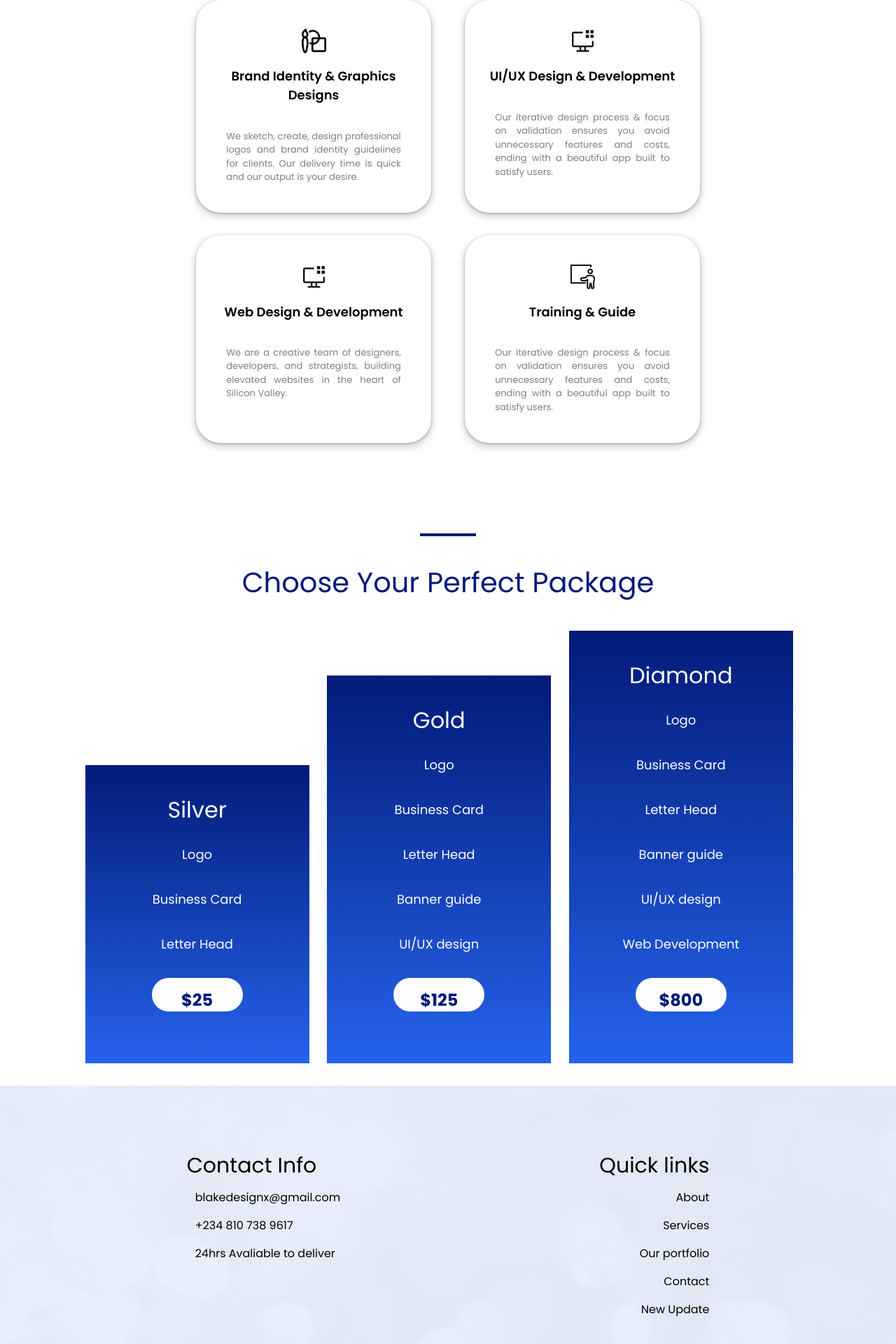
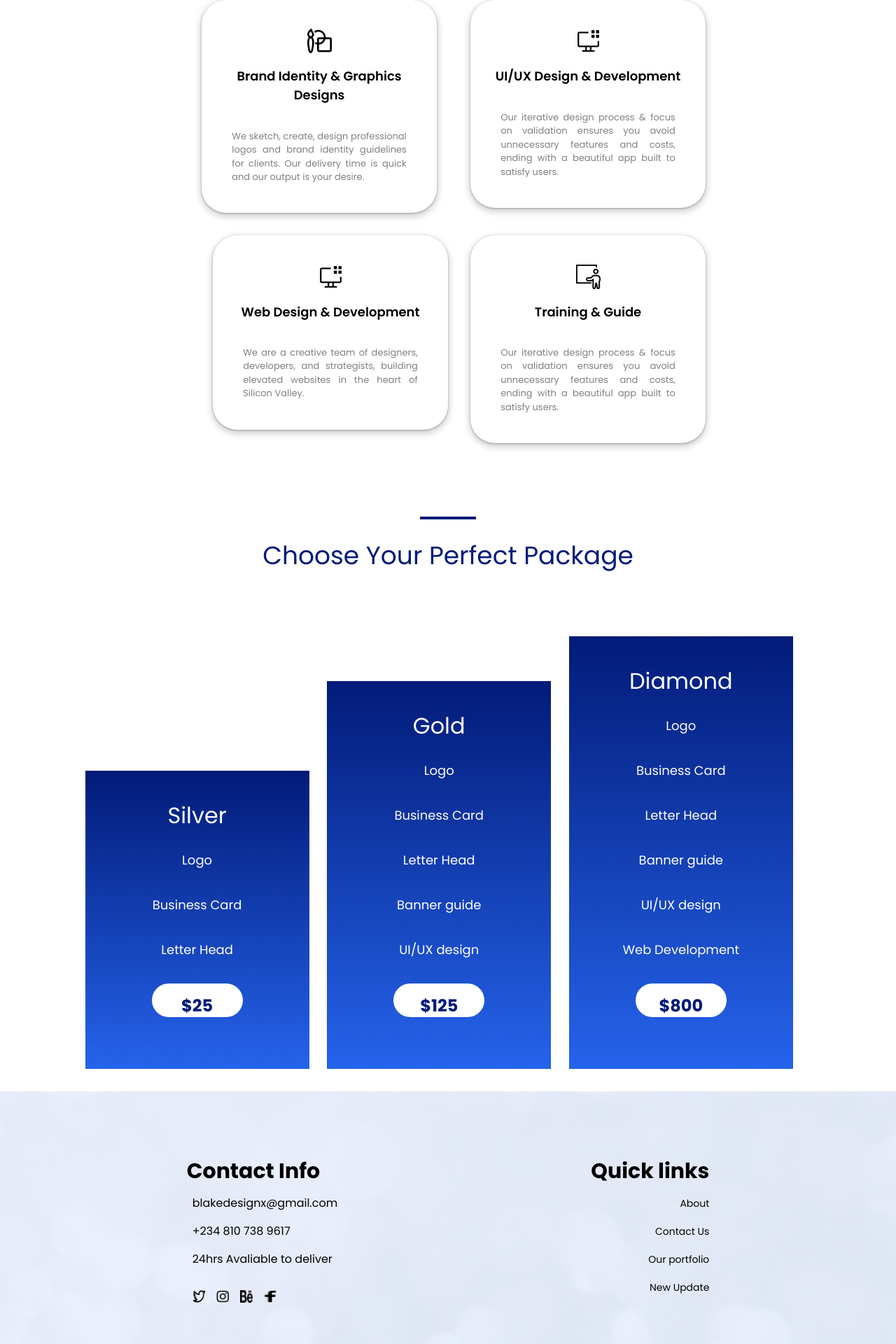
Before and after one commit to youngmikec/Blake-design, a Next.js app: page /booknow in a window 1280 px wide. Shown: the part 764-2684 px from the top of the page at 70% size. Built offline with nearby package versions, Linux system fonts and the light colour scheme.

Commit message:
fixing mobile responsiveness

```diff
--- a/components/achievement/index.tsx
+++ b/components/achievement/index.tsx
@@ -40,26 +40,26 @@ const Achievement = () => {
                     <h1 className="h1 text-light">What we acheived</h1>
                 </div>
 
-                <div className='flex justify-between mt-36'>
-                <div className='flex-1 text-center'>
+                <div className='grid grid-cols-2 sm:grid-cols-2 md:grid-cols-4 lg:grid-cols-4 mt-20'>
+                <div className='text-center'>
                     <Image src={'/images/Vectorlaptop.png'} height="60px" width="60px" alt="achievement icon" />
                     <h1 className='h1'>{projectsCount}</h1>
                     <p>Completed Projects</p>
                 </div>
 
-                <div className={`flex-1 text-center`}>
+                <div className={`text-center`}>
                     <Image src={'/images/Vectorsmiley.png'} height="60px" width="60px" alt="achievement icon" />
                     <h1 className='h1'>{clientsCount}</h1>
                     <p>Happy Clients</p>
                 </div>
 
-                <div className='flex-1 text-center'>
+                <div className='text-center'>
                     <Image src={'/images/Vectorwheel.png'} height="60px" width="60px" alt="achievement icon" />
                     <h1 className='h1'>{supportCount}</h1>
                     <p>Client Support</p>
                 </div>
 
-                <div className='flex-1 text-center'>
+                <div className='text-center'>
                     <Image src={'/images/Vectordrop.png'} height="60px" width="60px" alt="achievement icon" />
                     <h1 className='h1'>{experienceCount}</h1>
                     <p>Years Of Experience</p>
--- a/components/footer/footer.tsx
+++ b/components/footer/footer.tsx
@@ -7,15 +7,17 @@ export default function Footer () {
         <>
             <div className={`${styles.footerWrapper} mb-0`}>
                 <div className={`${styles.overlay} text-center`}>
-                    <div className='lg:w-7/12 sm:w-9/12 w-10/12 mt-24 mx-auto'>
+                    <div className='lg:w-7/12 sm:w-9/12 w-11/12 mt-24 mx-auto'>
                         <div className='flex justify-between'>
                             <div className='flex-1 text-left'>
-                                <h1 className='lg:text-3xl text-xl'>Contact Info</h1>
+                                <h1 className='lg:text-3xl text-xl'>
+                                    <b>Contact Info</b>
+                                </h1>
                                 <div className=''>
                                     <p className={`my-4 ${styles.navButton}`}>
                                         <Link href="/">
                                             <a>
-                                                <span className='mr-3'><i className="fa fa-envelope-o" aria-hidden="true"></i></span>
+                                                <span className='mr-2 text-sm'><i className="fa fa-envelope-o" aria-hidden="true"></i></span>
                                                 blakedesignx@gmail.com
                                             </a>
                                         </Link>
@@ -23,7 +25,7 @@ export default function Footer () {
                                     <p className={`my-4 ${styles.navButton}`}>
                                         <Link href="/">
                                             <a>
-                                                <span className='mr-3'><i className="fa fa-phone" aria-hidden="true"></i></span>
+                                                <span className='mr-2 text-sm'><i className="fa fa-phone" aria-hidden="true"></i></span>
                                                 +234 810 738 9617
                                             </a>
                                         </Link>
@@ -31,48 +33,78 @@ export default function Footer () {
                                     <p className={`my-4 ${styles.navButton}`}>
                                         <Link href="/">
                                             <a>
-                                                <span className='mr-3'><i className="fa fa-clock-o" aria-hidden="true"></i></span>
+                                                <span className='mr-2 text-sm'><i className="fa fa-clock-o" aria-hidden="true"></i></span>
                                                 24hrs Avaliable to deliver
                                             </a>
                                         </Link>
                                     </p>
                                 </div>
+                                <div className='mt-1 text-black pt-4'>
+                                    <span className="mx-2">
+                                        <Link href="#">
+                                            <a>
+                                                <Image src='/images/vectortwitter-dark.png' width="18.33px" height="18.33px" alt="twitter account"/>
+                                            </a>
+                                        </Link>
+                                    </span>
+
+                                    <span className="mx-2">
+                                        <Link href="#">
+                                            <a>
+                                                <Image src='/images/vectorinsta-dark.png' width="18.33px" height="18.33px" alt="instagram account"/>
+                                            </a>
+                                        </Link>
+                                    </span>
+                                    <span className="mx-2">
+                                        <Link href="#">
+                                            <a>
+                                                <Image src='/images/vectorbehance-dark.png' width="18.33px" height="18.33px" alt="instagram account"/>
+                                            </a>
+                                        </Link>
+                                    </span>
+                                    <span className="mx-2">
+                                        <Link href="#">
+                                            <a>
+                                                <Image src='/images/Vectorfacebook-dark.png' width="18.33px" height="18.33px" alt="facebook account"/>
+                                            </a>
+                                        </Link>
+                                    </span>
+
+                                </div>
                             </div>
 
                             <div className='flex-1 text-right'>
-                                <h1 className='lg:text-3xl text-xl'>Quick links</h1>
+                                <h1 className='lg:text-3xl text-xl'>
+                                    <b>Quick links</b>
+                                </h1>
                                 <div className=''>
                                     <p className={`my-4 ${styles.navButton}`}>
                                         <Link href="/about">
-                                            <a>
+                                            <a className='text-sm'>
                                                 About
                                             </a>
                                         </Link>
                                     </p>
+
                                     <p className={`my-4 ${styles.navButton}`}>
-                                        <Link href="/services">
-                                            <a>
-                                                Services
+                                        <Link href="/contact">
+                                            <a className='text-sm'>
+                                                Contact Us
                                             </a>
                                         </Link>
                                     </p>
+
                                     <p className={`my-4 ${styles.navButton}`}>
                                         <Link href="/portfolio">
-                                            <a>
+                                            <a className='text-sm'>
                                                 Our portfolio
                                             </a>
                                         </Link>
                                     </p>
-                                    <p className={`my-4 ${styles.navButton}`}>
-                                        <Link href="/contact">
-                                            <a>
-                                                Contact
-                                            </a>
-                                        </Link>
-                                    </p>
+
                                     <p className={`my-4 ${styles.navButton}`}>
                                         <Link href="/updates">
-                                            <a>
+                                            <a className='text-sm'>
                                                 New Update
                                             </a>
                                         </Link>
@@ -84,38 +116,7 @@ export default function Footer () {
                     </div>
 
                     <div className='lg:w-7/12 sm:w-9/12 w-10/12 mt-24 mx-auto lg:text-center text-left'>
-                        <div className='mt-4 text-black pt-8'>
-                            <span className="mx-4">
-                                <Link href="#">
-                                    <a>
-                                        <Image src='/images/vectortwitter-dark.png' width="18.33px" height="18.33px" alt="twitter account"/>
-                                    </a>
-                                </Link>
-                            </span>
 
-                            <span className="mx-4">
-                                <Link href="#">
-                                    <a>
-                                        <Image src='/images/vectorinsta-dark.png' width="18.33px" height="18.33px" alt="instagram account"/>
-                                    </a>
-                                </Link>
-                            </span>
-                            <span className="mx-4">
-                                <Link href="#">
-                                    <a>
-                                        <Image src='/images/vectorbehance-dark.png' width="18.33px" height="18.33px" alt="instagram account"/>
-                                    </a>
-                                </Link>
-                            </span>
-                            <span className="mx-4">
-                                <Link href="#">
-                                    <a>
-                                        <Image src='/images/Vectorfacebook-dark.png' width="18.33px" height="18.33px" alt="facebook account"/>
-                                    </a>
-                                </Link>
-                            </span>
-
-                        </div>
                     </div>
                 </div>
             </div>
--- a/components/nav-bar/nav-bar.module.css
+++ b/components/nav-bar/nav-bar.module.css
@@ -46,4 +46,10 @@
         line-height: 20px;
         padding: 0.2rem 0.3rem;
     }
+    .logoText {
+        font-weight: 600;
+        font-size: 14px;
+        line-height: 15px;
+        margin-top: -15px;
+    }
 }
--- a/components/price/price.tsx
+++ b/components/price/price.tsx
@@ -33,9 +33,9 @@ const Price = ({background, title}: Props) => {
                 backgroundColor: background ? background : '#ffffff',
                 position: 'relative'
             }}>
-                <div className='container text-center pt-16'>
+                <div className='container text-center pt-8'>
                     <div className={styles.divider} style={{color: "#021B79"}}></div>
-                    <h1 className="h1 text-primary">{ title }</h1>
+                    <h1 className="text-[#021B79] text-3xl md:text-4xl py-4">{ title }</h1>
 
                     <div className="grid grid-cols-1 sm:grid-cols-2 md:grid-cols-3 lg:grid-cols-3 container ">
 
--- a/components/top-bar/top-bar.tsx
+++ b/components/top-bar/top-bar.tsx
@@ -1,5 +1,8 @@
 import Image from 'next/image';
 import Link from 'next/link';
+import { BsBehance, BsInstagram } from 'react-icons/bs';
+import { FaFacebookF } from 'react-icons/fa';
+import { TbBrandTwitter } from 'react-icons/tb';
 import styles from './top-bar.module.css';
 
 export default function TopBar () {
@@ -32,24 +35,32 @@ export default function TopBar () {
                             </Link>
                         </span>
 
-                        <span className="mx-2 sm:mx-3 md:mx-4 lg:mx-4">
+                        <span className="mx-2 sm:mx-3 md:mx-4 lg:mx-4 inline-block">
                                 <Link href="#">
-                                <a>
-                                    <Image src='/images/vectorinsta.png' width="18px" height="18px" alt="instagram account"/>
+                                    <a className="text-lg sm:text-xl">
+                                        <TbBrandTwitter />
                                     </a>
                                 </Link>
                             </span>
-                        <span className="mx-2 sm:mx-3 md:mx-4 lg:mx-4">
+
+                            <span className="mx-2 sm:mx-3 md:mx-4 lg:mx-4 inline-block">
                                 <Link href="#">
-                                <a>
-                                    <Image src='/images/vectorinsta.png' width="18px" height="18px" alt="instagram account"/>
+                                    <a className="text-lg sm:text-xl">
+                                        <BsInstagram />
                                     </a>
                                 </Link>
                             </span>
-                        <span className="mx-2 sm:mx-3 md:mx-4 lg:mx-4">
+                            <span className="mx-2 sm:mx-3 md:mx-4 lg:mx-4 inline-block">
                                 <Link href="#">
-                                <a>
-                                    <Image src='/images/vectorfacebook.png' width="18px" height="18px" alt="facebook account"/>
+                                    <a className="text-lg sm:text-xl">
+                                        <BsBehance />
+                                    </a>
+                                </Link>
+                            </span>
+                            <span className="mx-2 sm:mx-3 md:mx-4 lg:mx-4 inline-block">
+                                <Link href="#">
+                                    <a className="text-lg sm:text-xl">
+                                        <FaFacebookF />
                                     </a>
                                 </Link>
                             </span>
--- a/pages/booknow.tsx
+++ b/pages/booknow.tsx
@@ -52,7 +52,8 @@ export default function BookNow () {
                 <h1 className="h1 text-primary">How may we help you?</h1>
             </div>
 
-            <div className={`${styles.servicesPage} mb-32`}>
+            <div className={`grid grid-cols-1 space-x-2 lg:space-x-8 sm:grid-cols-1 md:grid-cols-2 lg:grid-cols-2 mb-10`}>
+                <div>
                     <CustomCard
                     title="Brand Identity & Graphics Designs"
                     body='We sketch, create, design professional
@@ -61,6 +62,8 @@ export default function BookNow () {
                     our output is your desire.'
                     icon='/images/Vectorpen.png'
                     />
+                </div>
+                <div>
                     <CustomCard
                     title="UI/UX Design & Development"
                     body='Our iterative design process & focus
@@ -70,6 +73,8 @@ export default function BookNow () {
                     satisfy users.'
                     icon='/images/carbon_application-webtv.png'
                     />
+                </div>
+                <div>
                     <CustomCard
                     title="Web Design &
                     Development "
@@ -79,6 +84,8 @@ export default function BookNow () {
                     Silicon Valley.'
                     icon='/images/carbon_application-webtv.png'
                     />
+                </div>
+                <div>
                     <CustomCard
                     title="Training & Guide"
                     body='Our iterative design process & focus
@@ -89,6 +96,7 @@ export default function BookNow () {
                     icon='/images/techPerson.png'
                     />
                 </div>
+            </div>
 
             <Price title='Choose Your Perfect Package' />
 
--- a/pages/index.tsx
+++ b/pages/index.tsx
@@ -100,20 +100,20 @@ const Home: NextPage = () => {
             <Image src='/images/customImage.png' width="350px" height="350px" layout='intrinsic' className="rounded absolute top-1 -right-5" alt="customImage" />
           </div>
         </div>
-        <div className='w-4/6 md:w-5/6 lg:w-5/6 mx-auto md:mx-8'>
+        <div className='w-5/6 md:w-5/6 lg:w-5/6 mx-auto md:mx-8'>
           <div className='mt-20 text-justify'>
             <div className={styles.divider} style={{color: "#ffffff", lineHeight: "1rem"}}></div>
-            <h3 className={`h5 ${styles.textPrimary}`}>About us</h3>
-            <h1 className={`h4 lg:h1 ${styles.textPrimary}`}>Giving your Brand the taste it deserved </h1>
+            <h3 className={`h5 ${styles.textPrimary} text-center`}>About us</h3>
+            <h1 className={`h4 lg:h1 ${styles.textPrimary} text-center`}>Giving your Brand the taste it deserved </h1>
           </div>
 
-          <div className='text-center md:text-left lg:text-left my-4'>
+          <div className='text-justify md:text-left lg:text-left my-4'>
             <p>Blakedesignx is a top notch company in the
             design world that delivers the best of quality
             designs to clients, bringing creativity to reality
             </p>
 
-            <div className='mt-8'>
+            <div className='mt-8 text-center'>
               <SleekButton size='xlg' label='Learn More' mode='dark' url="/about" />
             </div>
           </div>
@@ -121,10 +121,10 @@ const Home: NextPage = () => {
       </div>
 
       {/* Recent works */}
-      <div className='mb-20 h-max'>
-        <div className='text-center py-16'>
+      <div className='mb-16 h-max'>
+        <div className='text-center py-10'>
             <div className={styles.divider} style={{color: "#ffffff"}}></div>
-            <h1 className="h1 text-primary">Our Recent Works</h1>
+            <h1 className="text-sm text-primary">Our Recent Works</h1>
         </div>
         <div>
           <div className='container'>
@@ -176,7 +176,7 @@ const Home: NextPage = () => {
       </div>
 
       {/* Price packages */}
-      <div className='mb-20 pt-32'>
+      <div className='mb-20 pt-10'>
         <Price title='Choose Your Perfect Package' background='#E6EDFC' />
       </div>
 
@@ -184,10 +184,10 @@ const Home: NextPage = () => {
       <Achievement />
 
       {/* Clients Feedback */}
-      <div className='container py-32 -mt-8'>
+      <div className='container py-6 -mt-8'>
         <div className='text-center'>
             <div className={styles.divider} style={{color: "#ffffff"}}></div>
-            <h1 className="h1 text-primary">Our Clients Feedback</h1>
+            <h1 className="text-primary">Our Clients Feedback</h1>
         </div>
 
         <div className="grid grid-cols-1 sm:grid-cols-1 md:grid-cols-2 lg:grid-cols-2">
--- a/styles/Home.module.css
+++ b/styles/Home.module.css
@@ -17,7 +17,7 @@
   grid-template-columns: repeat(2, 1fr);
   width: 60%;
   margin: -5rem auto 2rem auto;
-  z-index: 20;
+  z-index: 50;
 }
 
 .servicesPage {
--- a/styles/globals.css
+++ b/styles/globals.css
@@ -48,7 +48,7 @@ a {
 .text-primary {
   font-style: normal;
   font-weight: 400;
-  font-size: 40px;
+  font-size: 30px;
   line-height: 100px;
   text-align: center;
   color: #021B79;
```
Also changed, not shown: components/achievement/achievement.module.css (+12 -0 lines), components/banner/banner.module.css (+12 -3 lines), components/nav-bar/nav-bar.tsx (+8 -8 lines). Lines whose indentation alone changed are shown as unchanged.
